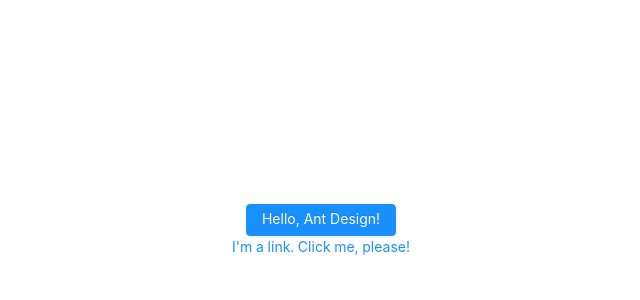
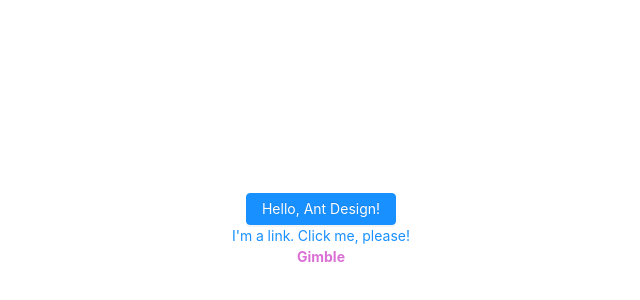
Before and after one commit to 4imble/BuyOrderCalulator, a React (Create React App) app in the folder client/: page / in a window 1280 px wide. Shown: the part 20-320 px from the top of the page, without its empty margins (319-959 px from the left). Built offline with nearby package versions, Linux system fonts and the light colour scheme.

Commit message:
development environment configured
Typescript,
CSS modules (new to me, css intellisense anyone?)
Ant Design
Less support
Prevent browser window opening on start

```diff
--- a/client/config-overrides.js
+++ b/client/config-overrides.js
@@ -1,9 +1,19 @@
-const { override, fixBabelImports } = require('customize-cra');
+const { override, fixBabelImports, addLessLoader } = require('customize-cra');
 
 module.exports = override(
   fixBabelImports('import', {
     libraryName: 'antd',
     libraryDirectory: 'es',
-    style: 'css'
+    style: true
+  }),
+  addLessLoader({
+    lessOptions: {
+      javascriptEnabled: true,
+      modifyVars: {
+        // "@primary-color": "#222", // customize as needed
+        // "@link-color": "#222", // customize as needed
+        // "@font-size-base": "18px", // customize as needed
+      },
+    },
   })
 );
--- a/client/package.json
+++ b/client/package.json
@@ -12,6 +12,8 @@
     "@types/react-dom": "^16.9.0",
     "antd": "^4.4.2",
     "customize-cra": "^1.0.0",
+    "less": "^3.12.0",
+    "less-loader": "^6.2.0",
     "react": "^16.13.1",
     "react-app-rewired": "^2.1.6",
     "react-dom": "^16.13.1",
@@ -40,6 +42,7 @@
     ]
   },
   "devDependencies": {
-    "babel-plugin-import": "^1.13.0"
+    "babel-plugin-import": "^1.13.0",
+    "typescript-plugin-css-modules": "^2.4.0"
   }
 }
--- a/client/src/App.tsx
+++ b/client/src/App.tsx
@@ -1,21 +1,15 @@
 import React from 'react';
 import { Button } from 'antd';
 import './App.less';
+import styles from './site.module.less';
 
 export default class App extends React.Component {
   render() {
     return (
-      <main
-        style={{
-          height: '500px',
-          display: 'flex',
-          flexDirection: 'column',
-          justifyContent: 'center',
-          alignItems: 'center'
-        }}
-      >
+      <main className={styles.app}>
         <Button type="primary">Hello, Ant Design!</Button>
         <a href="foo.bar">I'm a link. Click me, please!</a>
+        <span className={styles.gimble}>Gimble</span>
       </main>
     )
   };
--- a/client/src/index.tsx
+++ b/client/src/index.tsx
@@ -5,9 +5,9 @@ import App from './App';
 import * as serviceWorker from './serviceWorker';
 
 ReactDOM.render(
-  <React.StrictMode>
-    <App />
-  </React.StrictMode>,
+  //<React.StrictMode>
+  <App />,
+  //</React.StrictMode>,
   document.getElementById('root')
 );
 
--- /dev/null
+++ b/client/src/site.module.less
@@ -0,0 +1,12 @@
+.app {
+    align-items: center;
+    display: flex;
+    flex-direction: column;
+    height: 500px;
+    justify-content: center;
+}
+
+.gimble {
+    color: orchid;
+    font-weight: bold;
+}
--- a/client/tsconfig.json
+++ b/client/tsconfig.json
@@ -6,6 +6,7 @@
       "dom.iterable",
       "esnext"
     ],
+    "plugins": [{ "name": "typescript-plugin-css-modules" }],
     "allowJs": true,
     "skipLibCheck": true,
     "esModuleInterop": true,
@@ -20,6 +21,6 @@
     "jsx": "react"
   },
   "include": [
-    "src"
+    "src", "src/.global.d.ts"
   ]
 }
```
Also changed, not shown: client/src/.global.d.ts (added), 2 other files (tests, documents, lock files or other folders).
